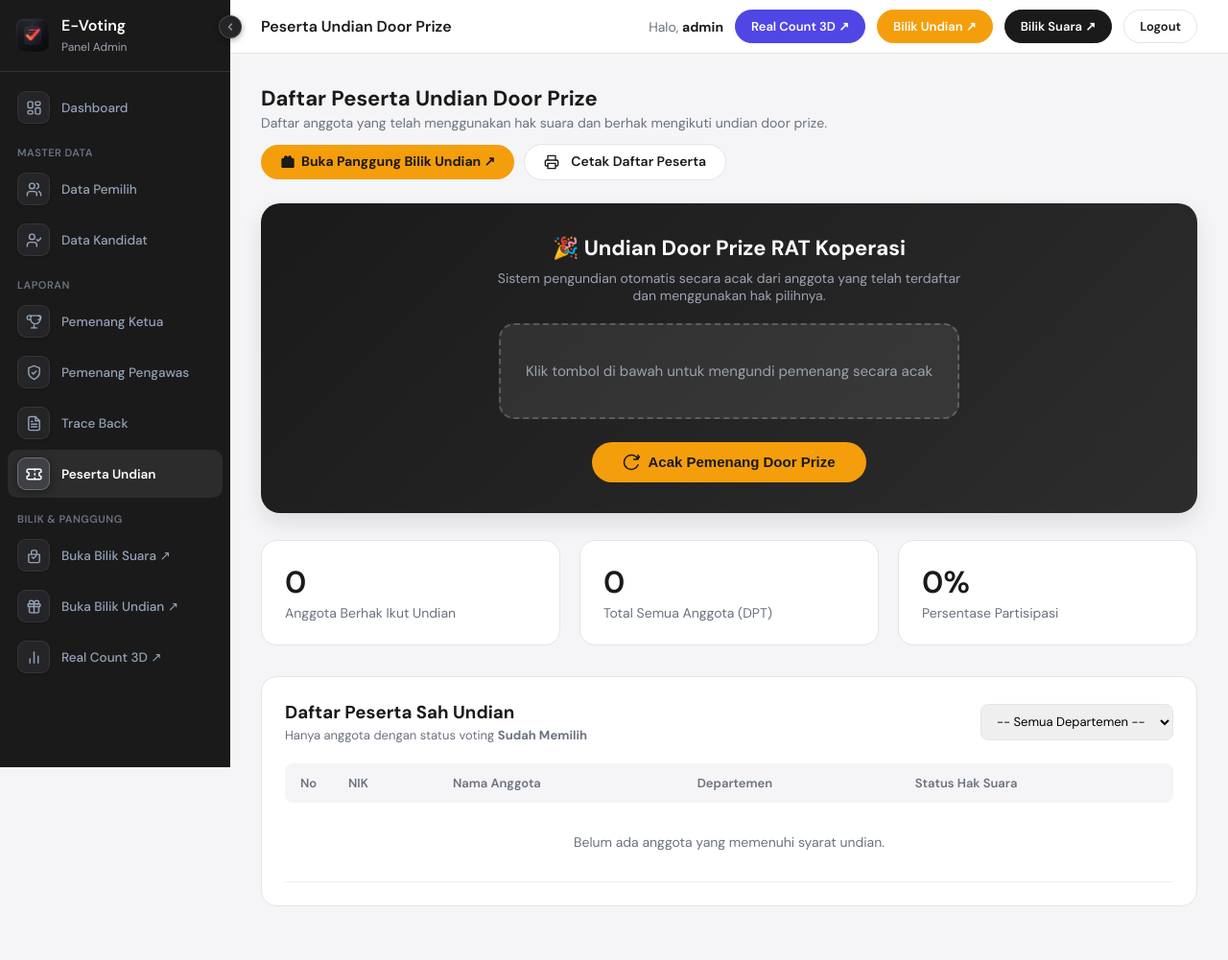
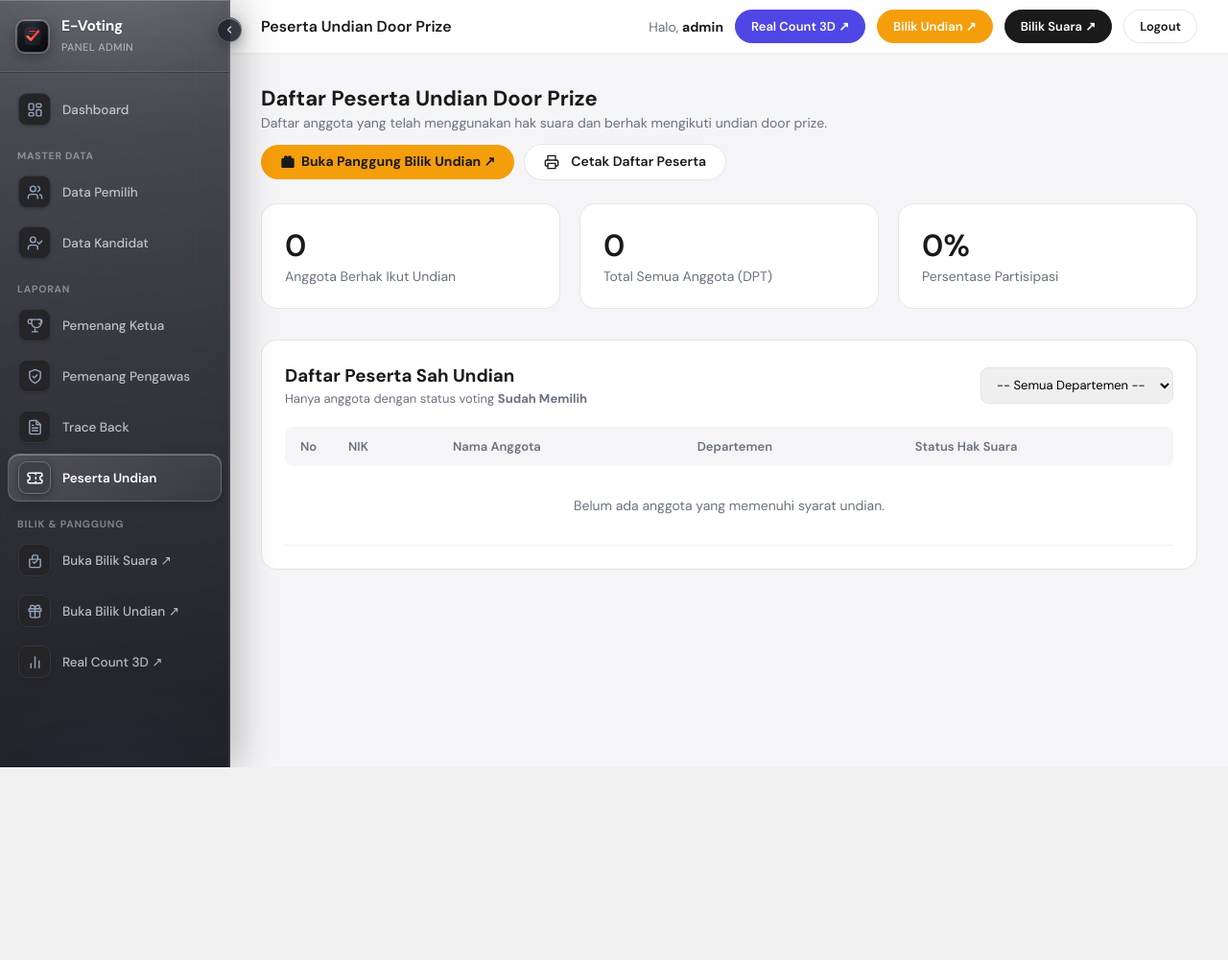
Before and after one commit to MukhamadRoni/e-voting, a CodeIgniter app: page /e-voting/index.php/laporan/peserta_undian in a window 1280 px wide. Shown: the whole page at 96% size. After the commit the page ends 800 px from the top, so only its background shows below. Run offline with CodeIgniter, Linux system fonts and the light colour scheme; a user stored in the database is signed in; data that the repository does not hold is empty.

Commit message:
fix: liquid glass

```diff
--- a/application/views/laporan/peserta_undian.php
+++ b/application/views/laporan/peserta_undian.php
@@ -95,7 +95,7 @@
 </div>
 
 <!-- Doorprize Lucky Draw Interactive Box -->
-<div class="doorprize-box">
+<!--<div class="doorprize-box">
     <h3>🎉 Undian Door Prize RAT Koperasi</h3>
     <p>Sistem pengundian otomatis secara acak dari anggota yang telah terdaftar dan menggunakan hak pilihnya.</p>
 
@@ -114,7 +114,7 @@
         <svg xmlns="http://www.w3.org/2000/svg" width="18" height="18" viewBox="0 0 24 24" fill="none" stroke="currentColor" stroke-width="2" stroke-linecap="round" stroke-linejoin="round"><path d="M21.5 2v6h-6M21.34 15.57a10 10 0 1 1-.57-8.38l5.67-5.67"/></svg>
         <span>Acak Pemenang Door Prize</span>
     </button>
-</div>
+</div>-->
 
 <!-- Stats Grid -->
 <div class="stats-grid">
--- a/application/views/templates/header.php
+++ b/application/views/templates/header.php
@@ -156,13 +156,61 @@
             left: 0;
             width: var(--sidebar-width);
             height: 100vh;
-            background: #1a1a1a;
-            padding: 16px 0;
+            background: linear-gradient(
+                175deg,
+                rgba(32, 34, 44, 0.78) 0%,
+                rgba(20, 22, 29, 0.85) 45%,
+                rgba(12, 13, 19, 0.92) 100%
+            );
+            -webkit-backdrop-filter: blur(25px) saturate(190%) contrast(105%);
+            backdrop-filter: blur(25px) saturate(190%) contrast(105%);
+            border-right: 1px solid rgba(255, 255, 255, 0.12);
+            box-shadow:
+                inset -1px 0 0 rgba(255, 255, 255, 0.06),
+                inset 0 1px 0 rgba(255, 255, 255, 0.2),
+                inset 0 -1px 0 rgba(0, 0, 0, 0.4),
+                10px 0 36px rgba(0, 0, 0, 0.24);
+            padding: 18px 0;
             overflow: visible;
             z-index: 100;
-            transition: width 0.25s ease;
+            transform: translateZ(0);
+            transition: width 0.25s cubic-bezier(0.4, 0, 0.2, 1);
             display: flex;
             flex-direction: column;
+        }
+
+        /* Apple Liquid Glass Ambient Refraction Sheen */
+        .sidebar::before {
+            content: '';
+            position: absolute;
+            top: 0;
+            left: 0;
+            right: 0;
+            height: 180px;
+            background: radial-gradient(
+                ellipse 120% 100% at 50% -20%,
+                rgba(255, 255, 255, 0.16) 0%,
+                rgba(255, 255, 255, 0.03) 65%,
+                transparent 100%
+            );
+            pointer-events: none;
+            z-index: 0;
+        }
+
+        .sidebar::after {
+            content: '';
+            position: absolute;
+            bottom: 0;
+            left: 0;
+            right: 0;
+            height: 180px;
+            background: radial-gradient(
+                ellipse 100% 100% at 50% 120%,
+                rgba(99, 102, 241, 0.08) 0%,
+                transparent 75%
+            );
+            pointer-events: none;
+            z-index: 0;
         }
 
         .sidebar.collapsed {
@@ -171,15 +219,28 @@
 
         /* Brand area */
         .sidebar .brand {
+            position: relative;
+            z-index: 2;
             padding: 0 16px 16px;
-            border-bottom: 1px solid rgba(255,255,255,0.1);
-            margin-bottom: 12px;
+            border-bottom: 1px solid rgba(255, 255, 255, 0.08);
+            box-shadow: 0 1px 0 rgba(0, 0, 0, 0.25);
+            margin-bottom: 14px;
             display: flex;
             align-items: center;
             gap: 12px;
             overflow: hidden;
             white-space: nowrap;
             flex-shrink: 0;
+        }
+
+        .sidebar .brand img {
+            border: 1px solid rgba(255, 255, 255, 0.18);
+            box-shadow: 0 4px 14px rgba(0, 0, 0, 0.3), inset 0 1px 0 rgba(255, 255, 255, 0.2);
+            transition: transform 0.2s ease;
+        }
+
+        .sidebar .brand:hover img {
+            transform: scale(1.04);
         }
 
         .sidebar .brand .brand-text {
@@ -193,49 +254,59 @@
         }
 
         .sidebar .brand h2 {
-            font-size: 16px;
-            font-weight: 600;
+            font-size: 15.5px;
+            font-weight: 700;
+            letter-spacing: -0.3px;
             color: #ffffff;
+            line-height: 1.25;
+            text-shadow: 0 1px 2px rgba(0, 0, 0, 0.3);
         }
 
         .sidebar .brand span {
-            font-size: 12px;
-            color: #9ca3af;
+            font-size: 11px;
+            font-weight: 500;
+            letter-spacing: 0.4px;
+            color: rgba(255, 255, 255, 0.52);
+            text-transform: uppercase;
         }
 
-        /* Toggle button */
+        /* Apple Liquid Glass Toggle Button */
         .sidebar-toggle {
             position: absolute;
-            top: 16px;
-            right: -12px;
-            width: 24px;
-            height: 24px;
-            background: #252528;
-            border: 1px solid rgba(255, 255, 255, 0.15);
+            top: 18px;
+            right: -13px;
+            width: 26px;
+            height: 26px;
+            background: rgba(30, 33, 44, 0.85);
+            -webkit-backdrop-filter: blur(16px);
+            backdrop-filter: blur(16px);
+            border: 1px solid rgba(255, 255, 255, 0.22);
             border-radius: 50%;
             cursor: pointer;
             display: flex;
             align-items: center;
             justify-content: center;
             z-index: 101;
-            box-shadow: 0 2px 6px rgba(0, 0, 0, 0.35);
-            transition: all 0.25s ease;
+            box-shadow: 0 4px 14px rgba(0, 0, 0, 0.3), inset 0 1px 0 rgba(255, 255, 255, 0.35);
+            transition: background-color 0.12s ease, border-color 0.12s ease, transform 0.12s ease, box-shadow 0.12s ease;
         }
 
         .sidebar-toggle:hover {
-            background: #323338;
-            border-color: rgba(255, 255, 255, 0.3);
+            background: rgba(45, 50, 68, 0.95);
+            border-color: rgba(255, 255, 255, 0.45);
+            box-shadow: 0 6px 20px rgba(0, 0, 0, 0.4), inset 0 1px 0 rgba(255, 255, 255, 0.55);
+            transform: scale(1.08);
         }
 
         .sidebar-toggle svg {
             width: 12px;
             height: 12px;
-            stroke: #94a3b8;
+            stroke: rgba(255, 255, 255, 0.8);
             fill: none;
             stroke-width: 2.5;
             stroke-linecap: round;
             stroke-linejoin: round;
-            transition: transform 0.25s ease, stroke 0.2s ease;
+            transition: transform 0.25s ease, stroke 0.12s ease;
         }
 
         .sidebar-toggle:hover svg {
@@ -248,16 +319,18 @@
 
         /* Nav list */
         .sidebar-nav {
+            position: relative;
+            z-index: 2;
             list-style: none;
             padding: 0 8px;
             overflow-y: auto;
             overflow-x: visible;
             flex: 1;
             scrollbar-width: thin;
-            scrollbar-color: rgba(255, 255, 255, 0.15) transparent;
+            scrollbar-color: rgba(255, 255, 255, 0.18) transparent;
         }
 
-        /* Modern Custom Scrollbar: Remove native OS/browser scrollbar buttons */
+        /* Apple Liquid Glass Scrollbar */
         .sidebar-nav::-webkit-scrollbar {
             width: 4px;
         }
@@ -292,18 +366,20 @@
             width: 0 !important;
         }
 
+        /* Apple Liquid Glass Nav Links */
         .sidebar-nav li a {
             display: flex;
             align-items: center;
             gap: 12px;
-            padding: 8px 10px;
+            padding: 7px 10px;
             font-size: 13.5px;
             font-weight: 500;
-            color: #94a3b8;
+            color: rgba(241, 245, 249, 0.72);
             text-decoration: none;
-            border-radius: 10px;
+            border-radius: 12px;
             margin-bottom: 3px;
-            transition: all 0.2s cubic-bezier(0.4, 0, 0.2, 1);
+            border: 1px solid transparent;
+            transition: background-color 0.12s ease, border-color 0.12s ease, color 0.12s ease, box-shadow 0.12s ease;
             white-space: nowrap;
             overflow: visible;
             position: relative;
@@ -316,17 +392,21 @@
         }
 
         .sidebar-nav li a:hover {
-            background: rgba(255, 255, 255, 0.05);
-            color: #f1f5f9;
+            background: rgba(255, 255, 255, 0.08);
+            border-color: rgba(255, 255, 255, 0.12);
+            color: #ffffff;
+            box-shadow: 0 4px 14px rgba(0, 0, 0, 0.12), inset 0 1px 0 rgba(255, 255, 255, 0.12);
         }
 
         .sidebar-nav li a.active {
-            background: rgba(255, 255, 255, 0.08);
+            background: linear-gradient(135deg, rgba(255, 255, 255, 0.15) 0%, rgba(255, 255, 255, 0.06) 100%);
+            border-color: rgba(255, 255, 255, 0.18);
             color: #ffffff;
             font-weight: 600;
+            box-shadow: 0 4px 16px rgba(0, 0, 0, 0.2), inset 0 1px 0 rgba(255, 255, 255, 0.28);
         }
 
-        /* ── Modern Grey Base Icon Badge ── */
+        /* ── Modern Grey Base Icon Badge (Preserved) ── */
         .sidebar-nav li a .nav-icon {
             width: 34px;
             height: 34px;
@@ -392,12 +472,12 @@
 
         /* Section label */
         .sidebar-nav .nav-section {
-            font-size: 11px;
-            font-weight: 600;
-            color: #6b7280;
+            font-size: 10.5px;
+            font-weight: 700;
+            color: rgba(255, 255, 255, 0.4);
             text-transform: uppercase;
-            letter-spacing: 0.5px;
-            padding: 12px 10px 6px;
+            letter-spacing: 0.8px;
+            padding: 14px 10px 6px;
             white-space: nowrap;
             overflow: hidden;
             transition: opacity 0.2s ease, max-height 0.25s ease, padding 0.25s ease;
@@ -446,8 +529,11 @@
         }
 
         .topbar {
-            background: #ffffff;
-            border-bottom: 1px solid #e5e5e5;
+            background: rgba(255, 255, 255, 0.85);
+            -webkit-backdrop-filter: blur(20px) saturate(180%);
+            backdrop-filter: blur(20px) saturate(180%);
+            border-bottom: 1px solid rgba(0, 0, 0, 0.06);
+            box-shadow: 0 1px 2px rgba(0, 0, 0, 0.03);
             padding: 0 32px;
             height: 56px;
             display: flex;
```
Also changed, not shown: other parts of application/views/templates/header.php (+15 -11 lines).
